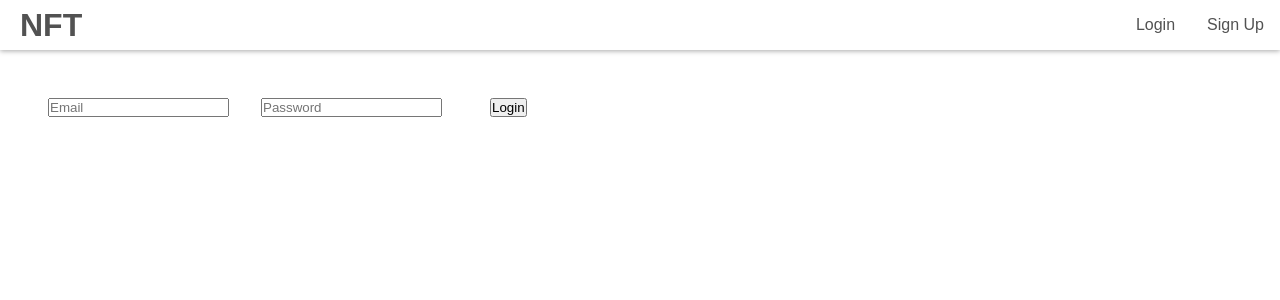
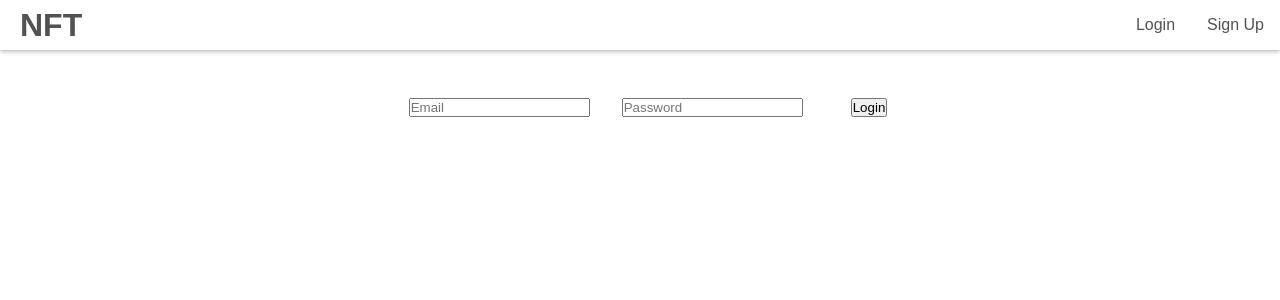
Before and after one commit to dcho87/Project-GraceShopper-FSA, a React app: page /bio in a window 1280 px wide. Shown: the top 300 px of the page. Built offline with nearby package versions, Linux system fonts and the light colour scheme; no server answers; what redux-mock-store would draw is missing.

Commit message:
add css, other fixes

```diff
--- a/client/App.css
+++ b/client/App.css
@@ -3,3 +3,10 @@
   margin: 0;
   padding: 0;
 }
+
+.routes {
+  display: flex;
+  flex-direction: column;
+  justify-content: center;
+  align-items: center;
+}
--- a/client/App.js
+++ b/client/App.js
@@ -1,14 +1,22 @@
-import React from "react";
+import React, { useEffect } from "react";
 import { HashRouter as Router } from "react-router-dom";
 import Navbar from "./components/navbar/Navbar";
 import Routes from "./Routes";
 import "./App.css";
+import { useDispatch } from "react-redux";
+import { fetchProducts } from "./store/product_store";
 
 const App = () => {
+  const dispatch = useDispatch();
+
+  useEffect(() => {
+    dispatch(fetchProducts());
+  }, []);
+
   return (
     <Router>
-      <div className="main">
-        <Navbar />
+      <Navbar />
+      <div className="routes">
         <Routes />
       </div>
     </Router>
--- a/client/components/categories/Single_Category_Page.js
+++ b/client/components/categories/Single_Category_Page.js
@@ -8,20 +8,6 @@ const SingleCategory_Page = () => {
   const { pathname } = useLocation();
 
   let category;
-
-  // const categories = {
-  //   cars: "Car",
-  //   animals: "Animal",
-  //   doodles: "Doodle",
-  //   landscapes: "Landscape",
-  //   stick_figures: "Stick Figure",
-  //   apes: "Ape",
-  //   punks: "Punk",
-  // };
-
-  // Object.keys(categories).map((cat) => {
-  //   if (pathname === `/products/${cat}`) category = categories[cat];
-  // });
 
   switch (pathname) {
     case "/products/Cars":
@@ -59,7 +45,7 @@ const SingleCategory_Page = () => {
   );
 
   return (
-    <div>
+    <div className="products-container">
       {products.map((product) => (
         <div className="product" key={product.name}>
           {/* <h1>{product.name}</h1> */}
--- a/client/components/products/Products.css
+++ b/client/components/products/Products.css
@@ -2,14 +2,22 @@
   display: flex;
   /* flex-direction: column; */
   min-width: 1000px;
+  max-width: 1338px;
   flex-wrap: wrap;
 }
 
 .product-img {
   width: 400px;
 }
+.product-img-single {
+  width: auto;
+}
 
 .product {
   margin: 20px;
   border: 1px solid #000000;
 }
+
+.product-img-single {
+  width: 100%;
+}
--- a/client/components/products/Products.js
+++ b/client/components/products/Products.js
@@ -1,26 +1,11 @@
-import React, { useEffect } from "react";
-import { useSelector, useDispatch } from "react-redux";
-import { fetchProducts } from "../../store/product_store";
+import React from "react";
+import { useSelector } from "react-redux";
 import { Link } from "react-router-dom";
 
 import "./Products.css";
 
 const Products = () => {
-  const dispatch = useDispatch();
-
-  useEffect(() => {
-    dispatch(fetchProducts());
-  }, []);
-
   const state = useSelector((state) => state);
-  const userId = useSelector((state) => state.auth).id;
-
-  // const addToCart = (product) => {
-  //   const productToAdd = {
-  //     userId,
-  //     totalItems: 1,
-  //     totalPrice: product.price,
-  //   };
 
   return (
     <div className="products-container">
--- a/client/components/products/Single_Product_Page.js
+++ b/client/components/products/Single_Product_Page.js
@@ -1,28 +1,21 @@
-import React, { useEffect } from "react";
-import { useDispatch } from "react-redux";
-import { fetchProducts } from "../../store/product_store";
-import { connect } from "react-redux";
+import React from "react";
+import { connect, useSelector } from "react-redux";
 import "./Products.css";
-import { Link } from "react-router-dom";
+import { Link, useParams } from "react-router-dom";
 
-const Single_Product_Page = ({ products, match }) => {
-  const thisProductId = match.params.id;
-  const product = products.find((product) => product.id === thisProductId);
-  // if(!product){
-  //   return 'Sorry the product you are looking for is unreachable';
-  //       }
-  console.log(product.name);
+const Single_Product_Page = () => {
+  const thisProductId = useParams();
 
-  const dispatch = useDispatch();
-  useEffect(() => {
-    dispatch(fetchProducts());
-  }, []);
+  const products = useSelector((state) => state.products);
 
   return (
-    <>
+    <div>
+      {products
+        .filter((product) => product.id === thisProductId.id)
+        .map((product) => (
           <div className="product" key={product.name}>
             <h1>{product.name}</h1>
-        <img className="product-img" src={product.imageURL} />
+            <img className="product-img-single" src={product.imageURL} />
             <div className="product-details">
               <small>{product.description}</small>&nbsp;
               <p>
@@ -34,7 +27,9 @@ const Single_Product_Page = ({ products, match }) => {
               </p>
               <p>
                 <b>Category: </b>
-            <Link to={`/products/${product.category}`}>{product.category}</Link>
+                <Link to={`/products/${product.category}`}>
+                  {product.category}
+                </Link>
               </p>
               <button>Add to cart</button>
               <input
@@ -46,7 +41,8 @@ const Single_Product_Page = ({ products, match }) => {
               ></input>
             </div>
           </div>
-    </>
+        ))}
+    </div>
   );
 };
 
```
Lines whose indentation alone changed are shown as unchanged.
